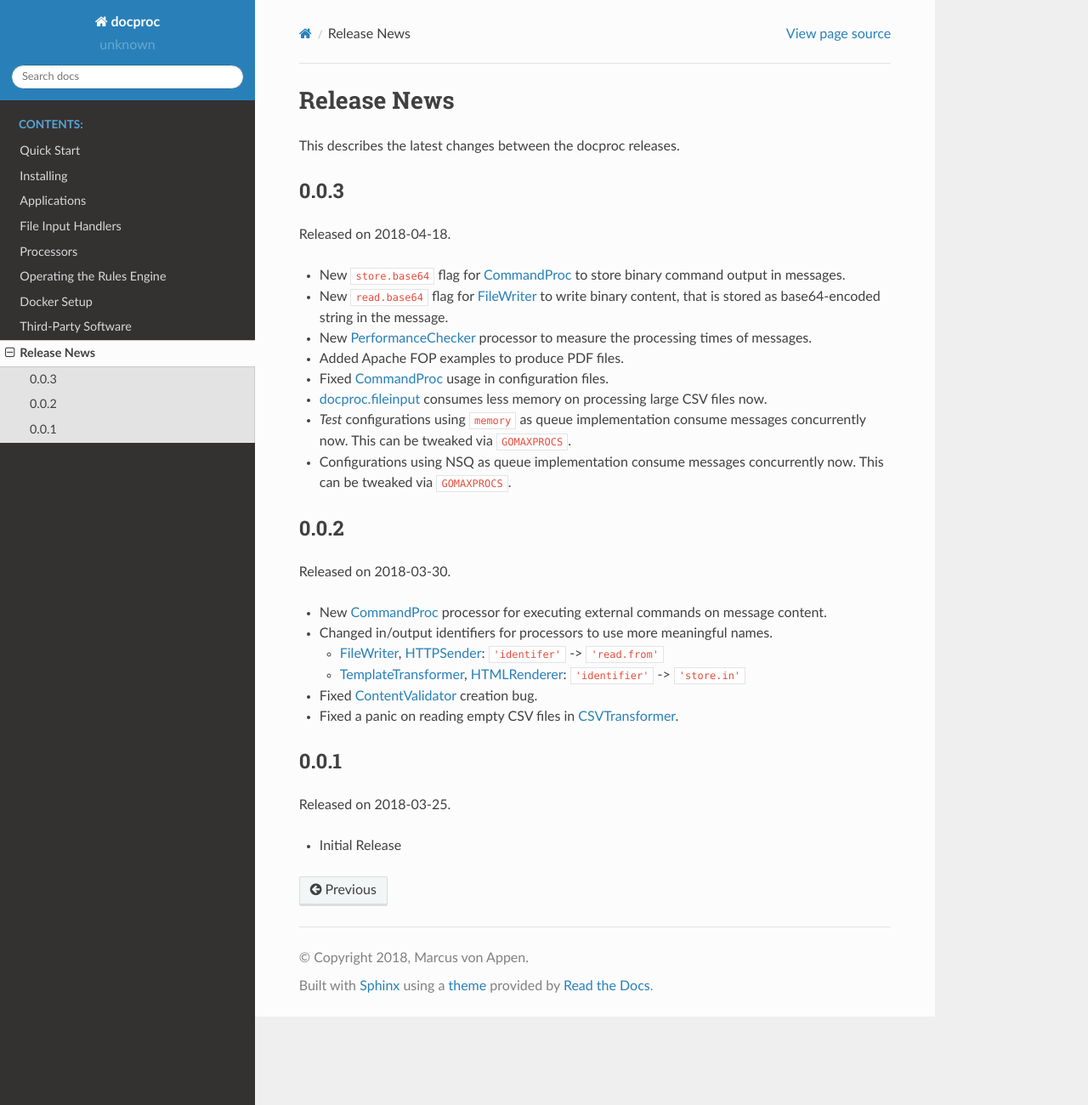
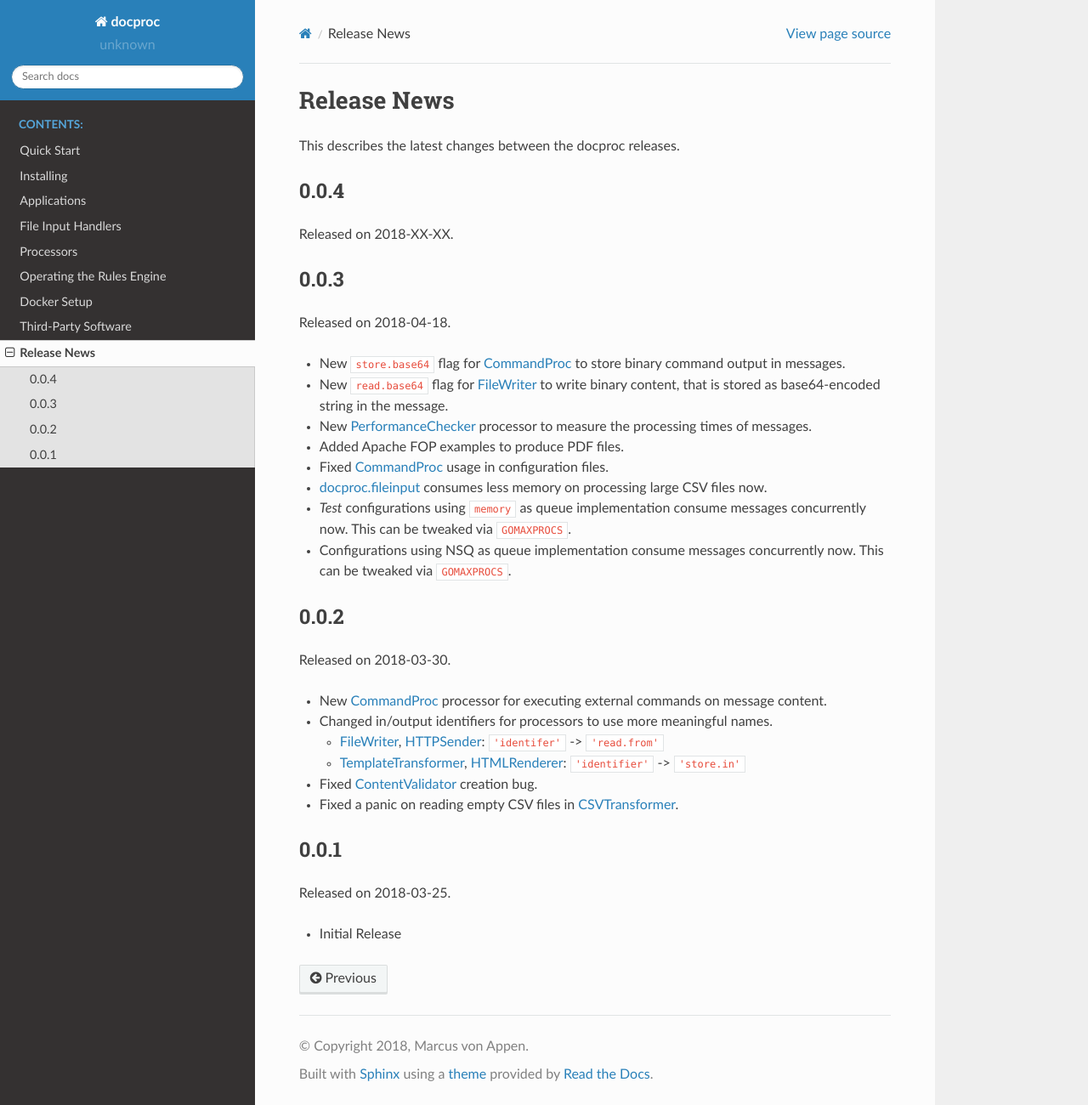
Before and after one commit to marcusva/docproc, a Sphinx documentation site: the page built from doc/news.rst, in a window 1280 px wide and 1300 px high. Shown: the whole window at 85% size. Built offline with Sphinx 7.4.7 and the Read the Docs theme 2.0.0, drawn with Linux system fonts in a browser that asks for light colours.

Commit message:
-update development version

```diff
--- a/doc/news.rst
+++ b/doc/news.rst
@@ -1,6 +1,10 @@
 Release News
 ============
 This describes the latest changes between the docproc releases.
+
+0.0.4
+-----
+Released on 2018-XX-XX.
 
 0.0.3
 -----
```
Also changed, not shown: 1 other file.
